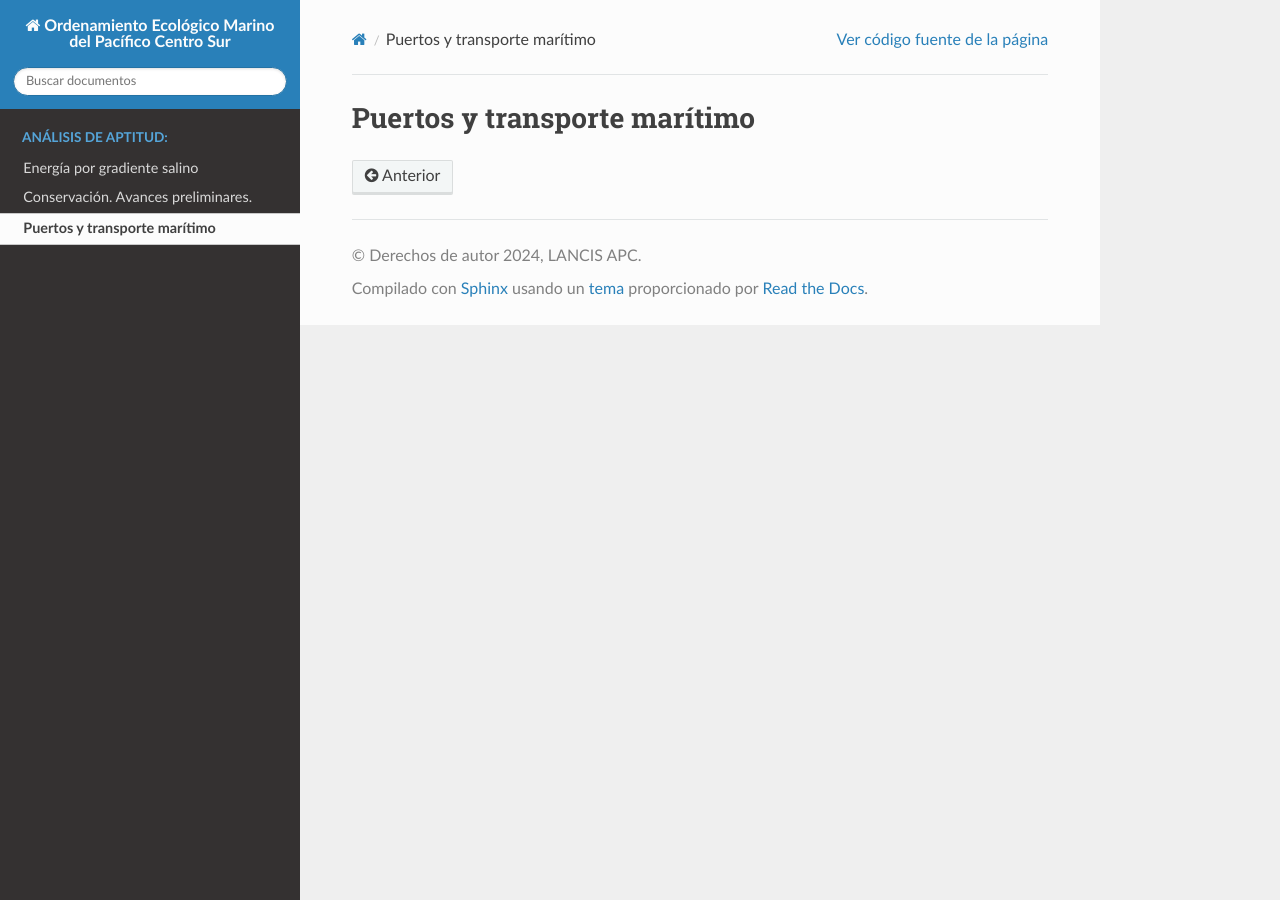
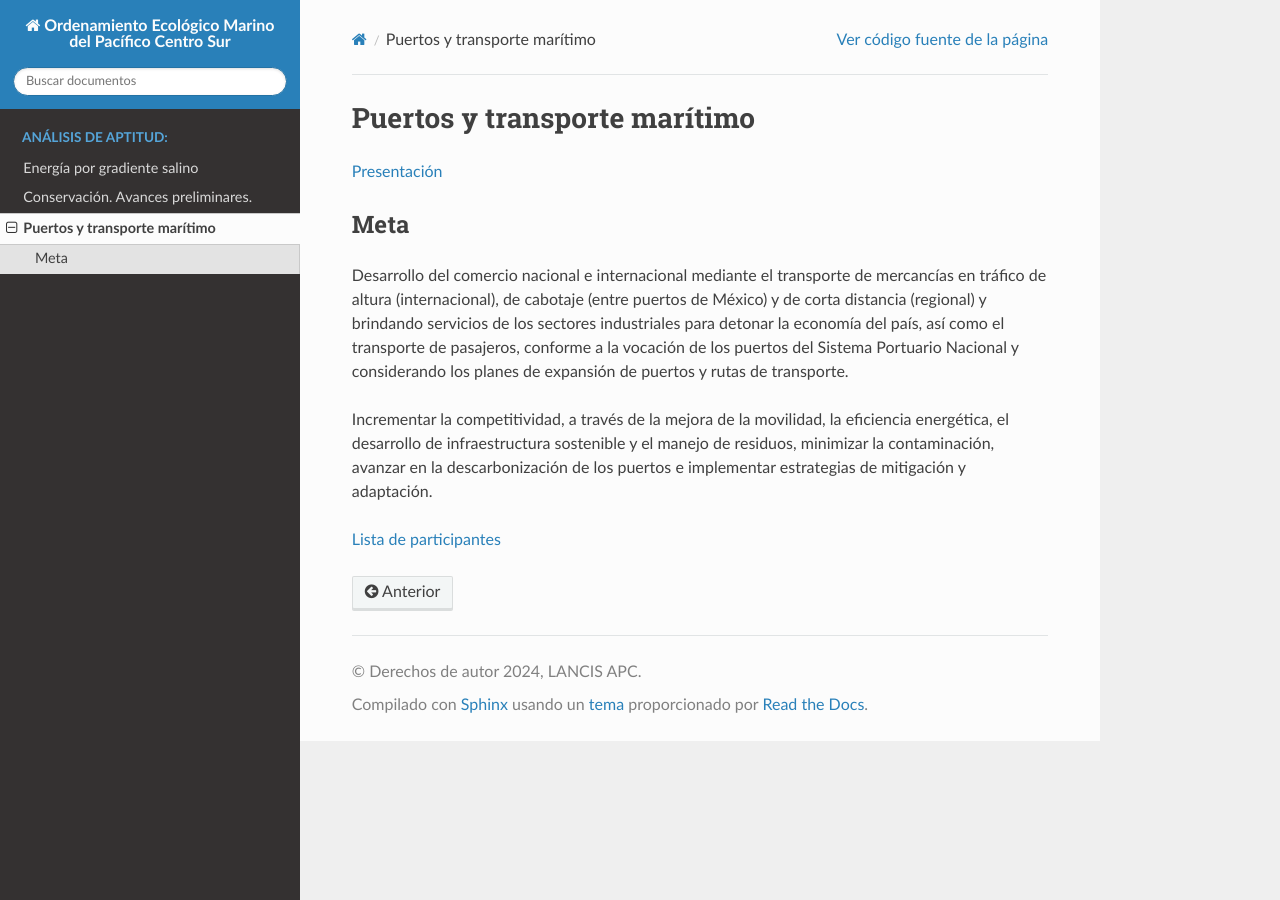
Before and after one commit to lancis-apc/PACA, a Sphinx documentation site: the page built from docs/source/transporte_pr.md, in a window 1280 px wide. Built offline with Sphinx 7.4.7 and the Read the Docs theme 2.0.0, drawn with Linux system fonts in a browser that asks for light colours; pages that are not in the unit, such as notebooks, are missing from menus.

Commit message:
cambios realizados

```diff
--- a/docs/source/transporte_pr.md
+++ b/docs/source/transporte_pr.md
@@ -1,15 +1,20 @@
 # Puertos y transporte marítimo
 
 <!-- Ruta de la documentación:
-PACA\diagno\aptitud\web\PACA\docs\source
+PACA\diagno\aptitud\web\PACA\docs\source -->
+
+[Presentación](https://www.dropbox.com/scl/fi/wsqpqchrqn3ahn2663hdz/pp_talleres_oempcs_trans_mar.pdf?rlkey=duzogbnqcd0j0fc74vww0ysmg&st=pp70rbbn&dl=0)
 
 ## Meta
 
-Garantizar el aprovechamiento sostenible de los recursos energéticos del estado de Yucatán, para asegurar que la población y los sectores productivos tengan acceso a energía asequible, sostenible, confiable y de calidad, en un marco de justicia ambiental que considere criterios de uso sostenible del territorio, certidumbre jurídica y contribuya a una mayor democracia en la gestión de los recursos energéticos públicos y comunes.
+Desarrollo del comercio nacional e internacional mediante el transporte de mercancías en tráfico de altura (internacional), de cabotaje (entre puertos de México) y de corta distancia (regional) y brindando servicios de los sectores industriales para detonar la economía del país, así como el transporte de pasajeros, conforme a la vocación de los puertos del Sistema Portuario Nacional y considerando los planes de expansión de puertos y rutas de transporte.
 
-[Lista de participantes]()
+Incrementar la competitividad, a través de la mejora de la movilidad, la eficiencia energética, el desarrollo de infraestructura sostenible y el manejo de residuos, minimizar la contaminación, avanzar en la descarbonización de los puertos e implementar estrategias de mitigación y adaptación.
 
-**Si bien durante los talleres se evaluó la aptitud de cinco tipos de fuentes que incluyen hidrocarburos líquidos, gas natural, solar, eólica y biomasa, con base en los Art. 37 y 38 del Reglamento de la Ley General del Equilibrio Ecológico y la Protección al Ambiente en Materia de Ordenamiento Ecológico el mapa de aptitud que se utilizará como insumo para la actualización del POETY es el de energías renovables que se muestra en la sección 2.**
+
+[Lista de participantes](https://www.dropbox.com/scl/fi/5txz7dcl2k3ja3pyrcx2r/lista_asistencia.docx?rlkey=5tyf4tc9r1mvwyaz3gosg2stf&st=3xz481r9&dl=0)
+
+<!-- **Si bien durante los talleres se evaluó la aptitud de cinco tipos de fuentes que incluyen hidrocarburos líquidos, gas natural, solar, eólica y biomasa, con base en los Art. 37 y 38 del Reglamento de la Ley General del Equilibrio Ecológico y la Protección al Ambiente en Materia de Ordenamiento Ecológico el mapa de aptitud que se utilizará como insumo para la actualización del POETY es el de energías renovables que se muestra en la sección 2.**
 
 ## 1. Energía
 
```
Also changed, not shown: 7 other files.
